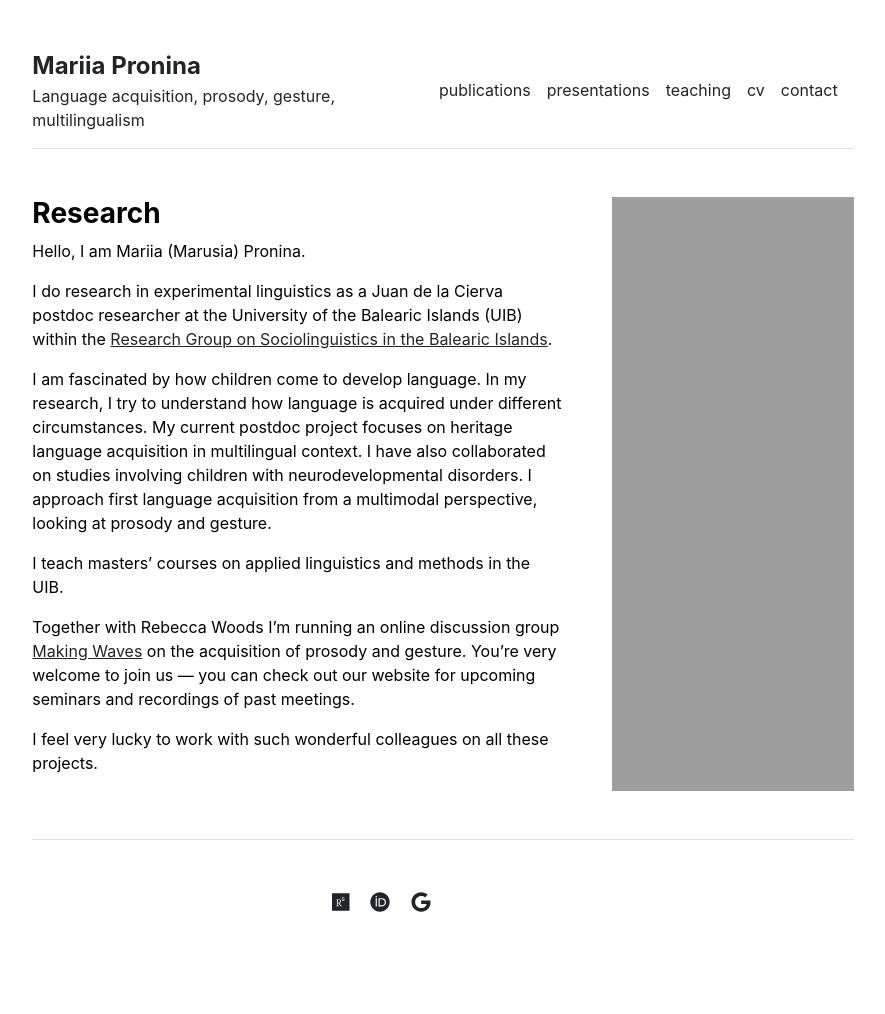
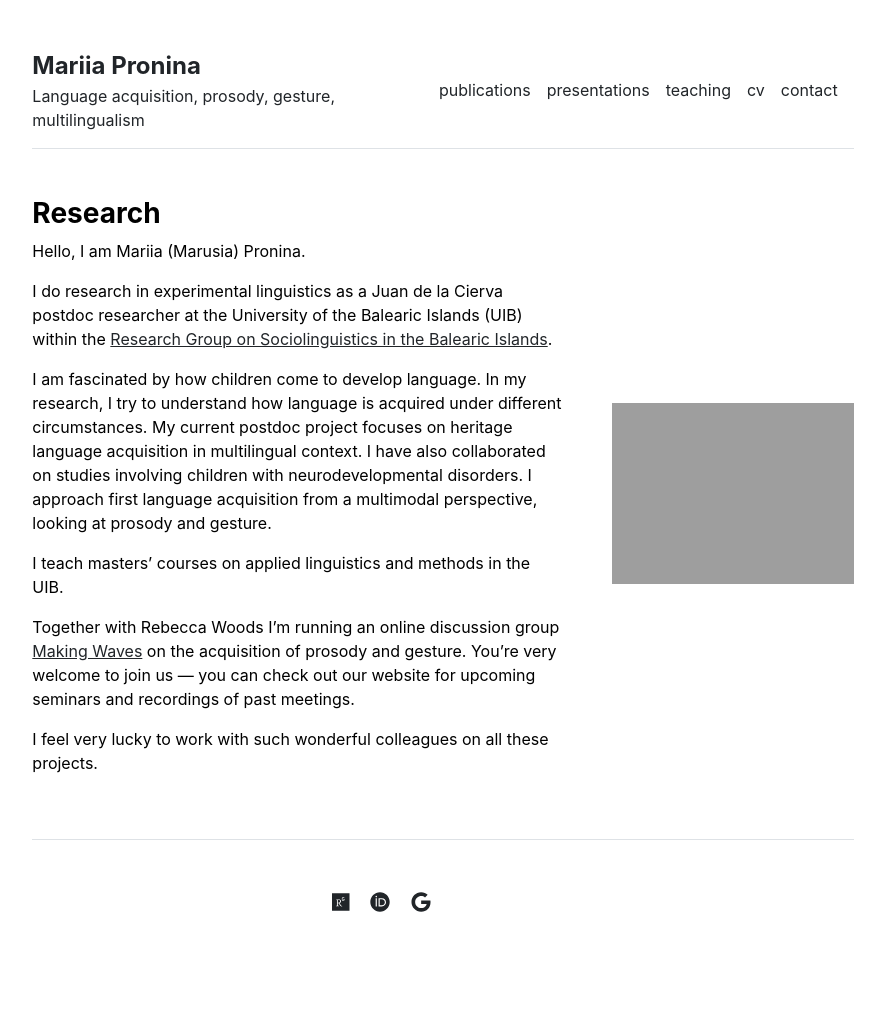
Before and after one commit to mariia-pronina/mariia-pronina.github.io, a Jekyll site: the page built from index.md, in a window 1280 px wide. Shown: the whole page, without its empty margins (197-1082 px from the left). Built offline with Jekyll 4.4.1, drawn with Linux system fonts in a browser that asks for light colours.

Commit message:
Update home.html

```diff
--- a/_layouts/home.html
+++ b/_layouts/home.html
@@ -10,7 +10,7 @@ layout: default
 
   <div class="col-md-4 d-flex justify-content-end">
     <img src="{{ site.github.url }}/assets/img/home.jpg"
-         alt="Home"
-         style="width: 100%; height: auto;">
+     alt="Home"
+     style="width: 100%; height: auto; object-fit: contain;">
   </div>
 </div>
```
